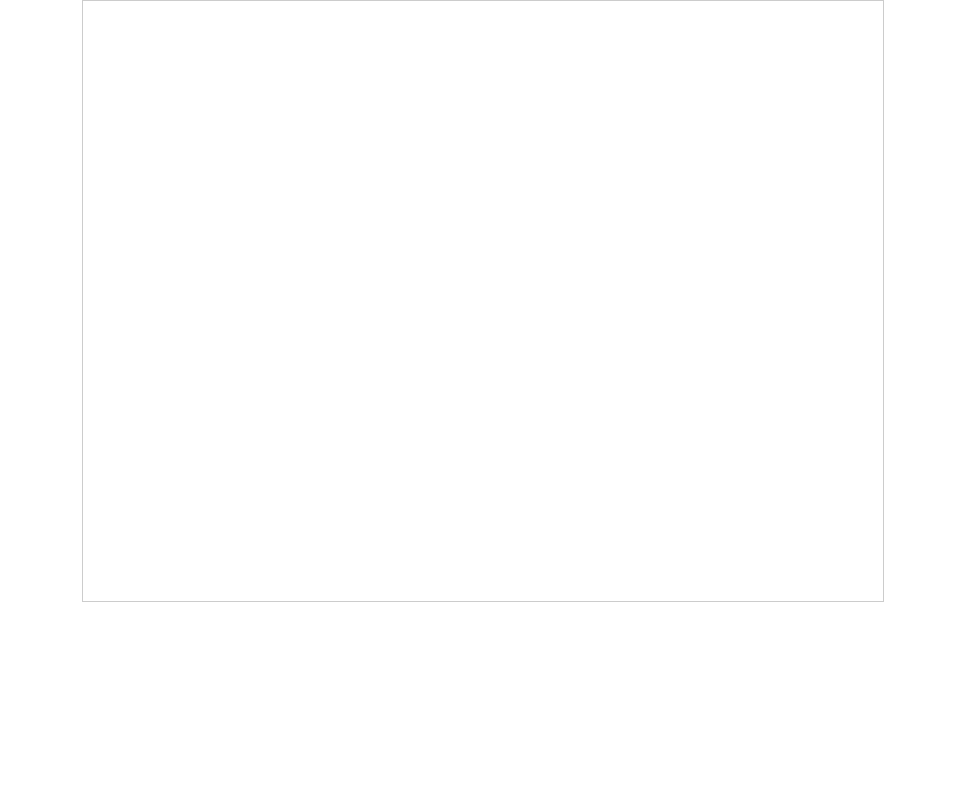
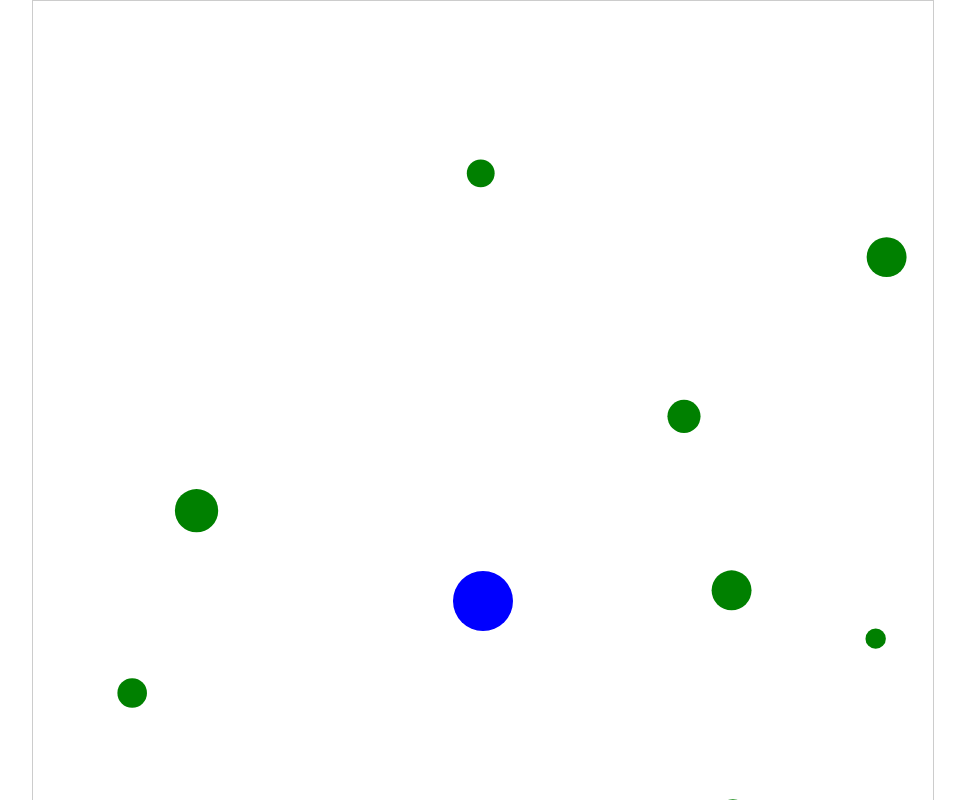
Before and after one commit to gottlieb-ofek/ofek_agr_uv.github.io, a plain HTML site: page index.html in a window 1280 px wide. Shown: the top 800 px of the page, without its empty margins (157-1122 px from the left). Drawn offline with Linux system fonts and the light colour scheme.

Commit message:
agr game

```diff
--- /dev/null
+++ b/game.js
@@ -0,0 +1,91 @@
+const canvas = document.getElementById('game');
+const ctx = canvas.getContext('2d');
+
+const player = {
+  x: canvas.width/3,
+  y: canvas.height/3,
+  r: 30,
+  color: 'blue'
+};
+
+const blobs = [];
+const blobCount = 10;
+
+// Create random "country blobs"
+for(let i=0; i<blobCount; i++){
+  blobs.push({
+    x: Math.random()*canvas.width,
+    y: Math.random()*canvas.height,
+    r: 10 + Math.random()*20,
+    color: 'green'
+  });
+}
+
+let mouse = {x: canvas.width/2, y: canvas.height/2};
+
+// Mouse & touch events
+canvas.addEventListener('mousemove', e => {
+  const rect = canvas.getBoundingClientRect();
+  mouse.x = e.clientX - rect.left;
+  mouse.y = e.clientY - rect.top;
+});
+
+canvas.addEventListener('touchmove', e => {
+  e.preventDefault();
+  const rect = canvas.getBoundingClientRect();
+  if(e.touches.length>0){
+    mouse.x = e.touches[0].clientX - rect.left;
+    mouse.y = e.touches[0].clientY - rect.top;
+  }
+}, {passive:false});
+
+// Update function
+function update(){
+  // Move player toward mouse
+  let dx = mouse.x - player.x;
+  let dy = mouse.y - player.y;
+  player.x += dx * 0.05;
+  player.y += dy * 0.05;
+
+  // Collision check: player eats blobs
+  for(let i=blobs.length-1; i>=0; i--){
+    let b = blobs[i];
+    let dist = Math.hypot(player.x - b.x, player.y - b.y);
+    if(dist < player.r + b.r){
+      if(player.r > b.r){ // eat smaller
+        player.r += b.r*0.2;
+        blobs.splice(i,1);
+      } else { // smaller blob blocks or optional game over
+        // do nothing for now
+      }
+    }
+  }
+}
+
+// Draw everything
+function draw(){
+  ctx.clearRect(0,0,canvas.width,canvas.height);
+
+  // Draw blobs
+  for(let b of blobs){
+    ctx.beginPath();
+    ctx.arc(b.x,b.y,b.r,0,Math.PI*2);
+    ctx.fillStyle = b.color;
+    ctx.fill();
+  }
+
+  // Draw player
+  ctx.beginPath();
+  ctx.arc(player.x,player.y,player.r,0,Math.PI*2);
+  ctx.fillStyle = player.color;
+  ctx.fill();
+}
+
+// Game loop
+function loop(){
+  update();
+  draw();
+  requestAnimationFrame(loop);
+}
+
+loop();
--- a/index.html
+++ b/index.html
@@ -9,9 +9,9 @@
   </style>
 </head>
 <body>
-  <canvas id="game" width="800" height="600"></canvas>
+  <canvas id="game" width="900" height="1200"></canvas>
 
   <!-- Link external JavaScript -->
-  <script src="tracker.js"></script>
+  <script src="game.js"></script>
 </body>
 </html>
```
